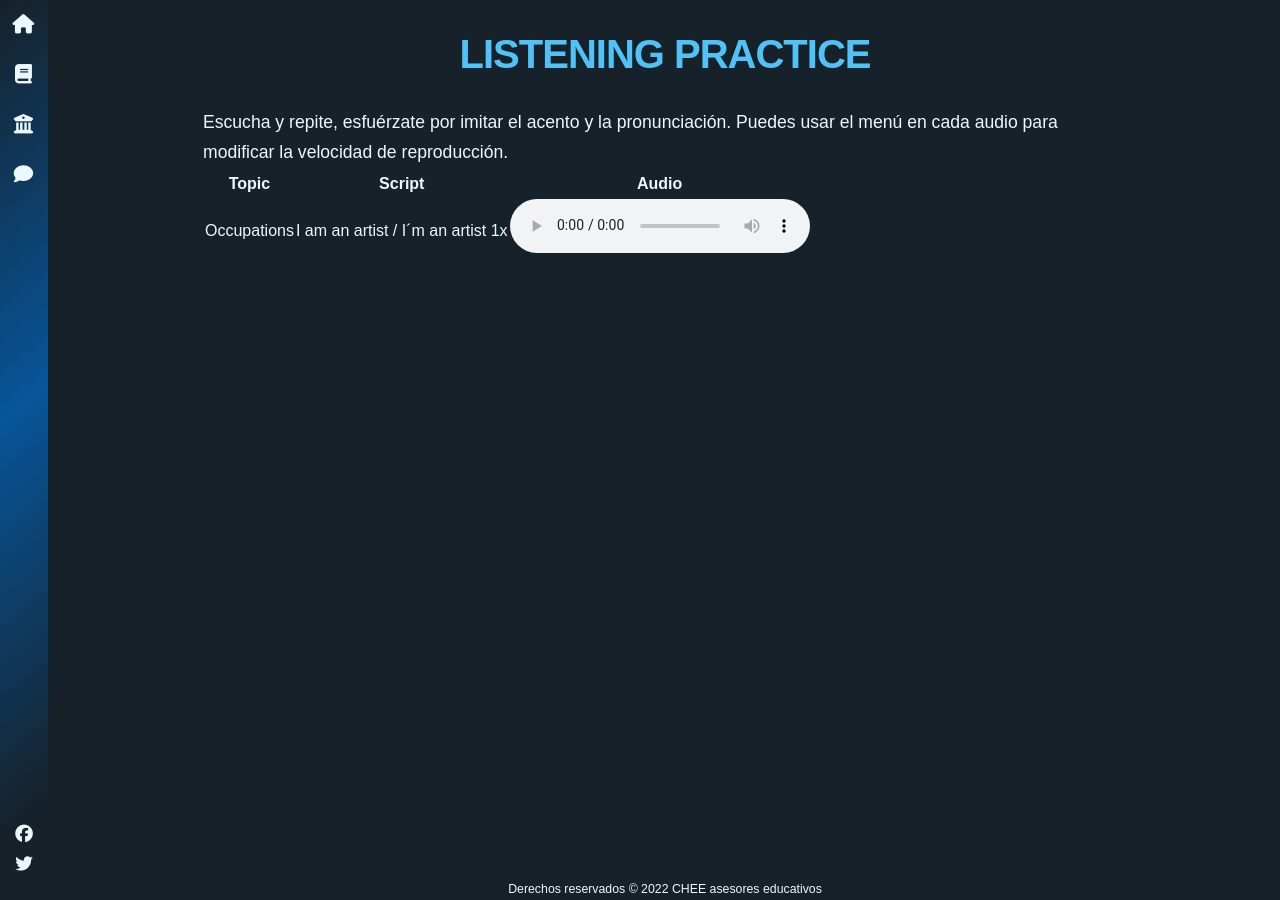
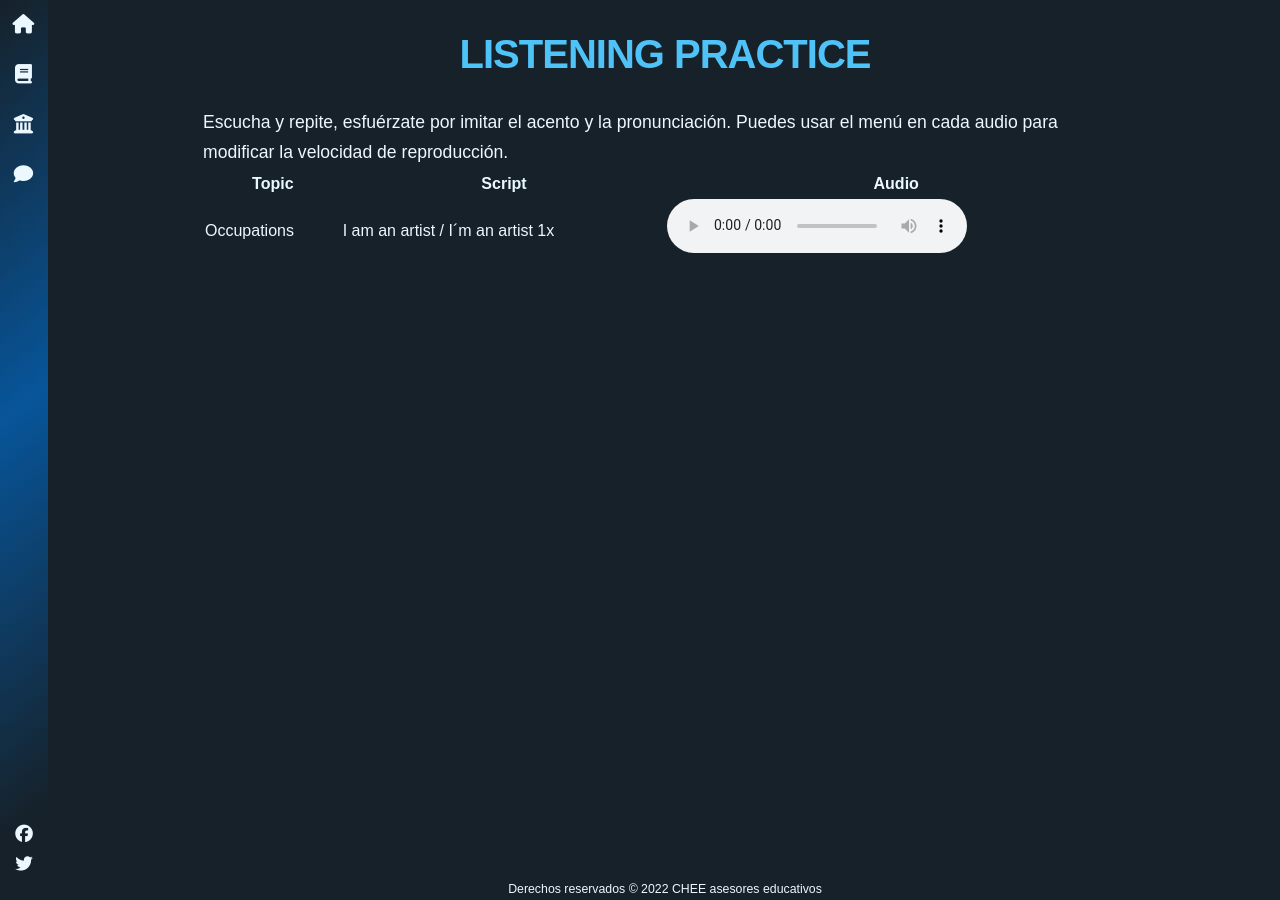
Before and after one commit to camachevaz/ESL, a Jekyll site: the page built from _posts/2021-02-15-listening.markdown, in a window 1280 px wide. Built offline with Jekyll 4.4.1, drawn with Linux system fonts in a browser that asks for light colours; nearby versions of some CDN libraries; some web fonts are replaced.

Commit message:
Update styles.scss

```diff
--- a/assets/styles/styles.scss
+++ b/assets/styles/styles.scss
@@ -33,3 +33,5 @@ background: #97acff;
 color: #00108b;
 padding: 1rem;
 margin: 1.25rem 0 1rem 0;}
+
+.listening-drill{width: 100%;}
```
